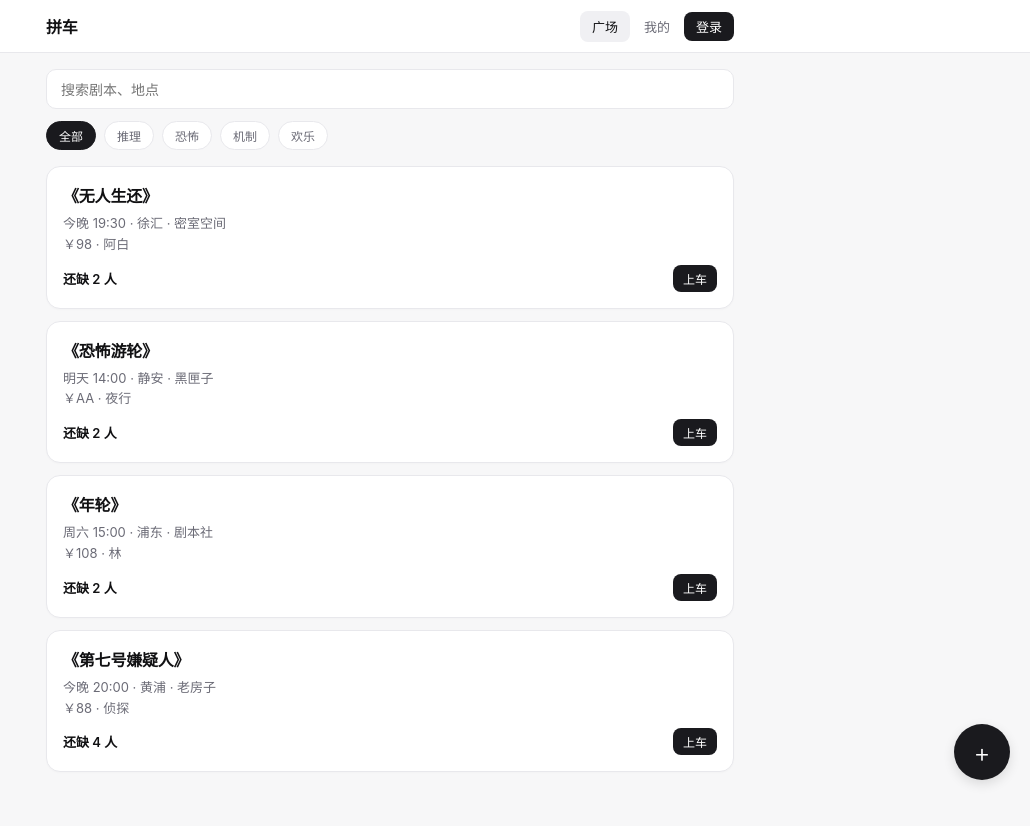
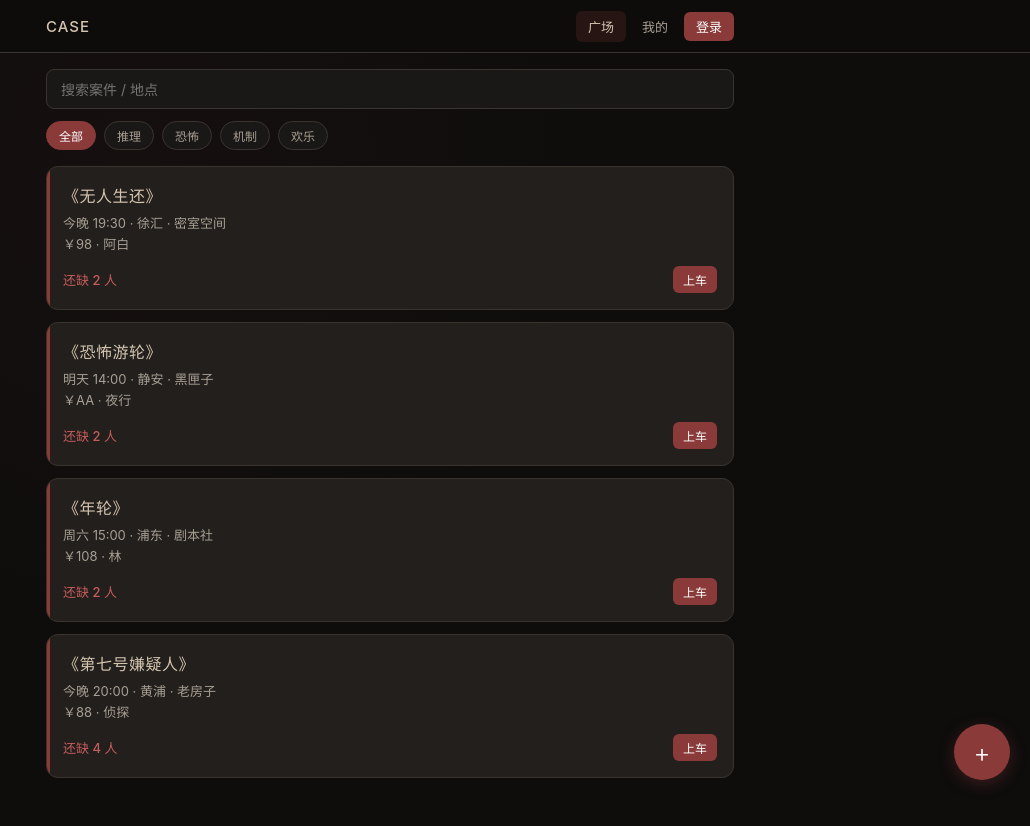
Before and after one commit to linshengwengshuai-afk/jubensha-carpool, a plain HTML site: page index.html in a window 1280 px wide. Shown: the whole page, without its empty margins (250-1280 px from the left). Drawn offline with nearby package versions, Linux system fonts and the light colour scheme; no server answers.

Commit message:
Mystery detective aesthetic UI with burgundy accents

```diff
--- a/index.html
+++ b/index.html
@@ -3,47 +3,49 @@
 <head>
 <meta charset="UTF-8">
 <meta name="viewport" content="width=device-width, initial-scale=1.0, maximum-scale=1.0, user-scalable=no">
-<title>剧本杀拼车</title>
+<title>拼车 · 推理</title>
 <script src="https://cdn.jsdelivr.net/npm/@supabase/supabase-js@2"></script>
 <style>
 :root{
-  --bg:#f7f7f8;
-  --surface:#ffffff;
-  --border:#e8e8ec;
-  --text:#111113;
-  --sub:#6b6b76;
-  --accent:#1a1a1e;
-  --soft:#f0f0f3;
+  --bg:#0e0d0c;
+  --surface:#1a1816;
+  --card:#221f1c;
+  --border:#3a342e;
+  --text:#f4efe8;
+  --sub:#a89f94;
+  --accent:#8b3a3a;
+  --accent-s:#c45c5c;
+  --warm:#d4c5b0;
 }
-*{box-sizing:border-box;margin:0;padding:0;font-family:-apple-system,BlinkMacSystemFont,"PingFang SC","SF Pro Display",sans-serif;-webkit-tap-highlight-color:transparent}
-body{background:var(--bg);min-height:100vh;color:var(--text);padding-bottom:90px}
-.header{background:rgba(255,255,255,.92);backdrop-filter:blur(16px);border-bottom:1px solid var(--border);position:sticky;top:0;z-index:100}
+*{box-sizing:border-box;margin:0;padding:0;font-family:-apple-system,BlinkMacSystemFont,"PingFang SC","Source Han Serif SC",serif;-webkit-tap-highlight-color:transparent}
+body{background:var(--bg);min-height:100vh;color:var(--text);padding-bottom:90px;background-image:radial-gradient(circle at 30% 20%,rgba(139,58,58,.06) 0%,transparent 40%)}
+.header{background:rgba(14,13,12,.88);backdrop-filter:blur(12px);border-bottom:1px solid var(--border);position:sticky;top:0;z-index:100}
 .header-inner{max-width:720px;margin:0 auto;height:52px;display:flex;justify-content:space-between;align-items:center;padding:0 16px}
-.logo{font-size:16px;font-weight:650;letter-spacing:-0.3px}
-.nav{display:flex;gap:2px;align-items:center}
-.nav-btn{background:transparent;border:none;color:var(--sub);padding:6px 12px;border-radius:8px;font-size:13px;font-weight:500;cursor:pointer}
-.nav-btn.active{background:var(--soft);color:var(--text)}
-.user-tag{background:var(--accent);color:#fff;padding:5px 12px;border-radius:8px;font-size:13px;font-weight:500;cursor:pointer}
+.logo{font-size:15px;font-weight:500;letter-spacing:1px;color:var(--warm)}
+.nav{display:flex;gap:4px;align-items:center}
+.nav-btn{background:transparent;border:none;color:var(--sub);padding:6px 12px;border-radius:6px;font-size:13px;cursor:pointer}
+.nav-btn.active{background:rgba(139,58,58,.2);color:var(--warm)}
+.user-tag{background:var(--accent);color:#fff;padding:5px 12px;border-radius:6px;font-size:13px;cursor:pointer}
 .main{max-width:720px;margin:0 auto;padding:16px}
-.search{width:100%;height:40px;background:var(--surface);border:1px solid var(--border);border-radius:10px;padding:0 14px;color:var(--text);font-size:14px;margin-bottom:12px;outline:none}
-.search:focus{border-color:#ccc}
+.search{width:100%;height:40px;background:var(--surface);border:1px solid var(--border);border-radius:8px;padding:0 14px;color:var(--text);font-size:14px;margin-bottom:12px;outline:none}
 .chips{display:flex;gap:8px;flex-wrap:wrap;margin-bottom:16px}
 .chip{background:var(--surface);border:1px solid var(--border);color:var(--sub);font-size:12px;padding:5px 12px;border-radius:20px;cursor:pointer}
 .chip.active{background:var(--accent);border-color:var(--accent);color:#fff}
 .grid{display:grid;gap:12px}
-.card{background:var(--surface);border:1px solid var(--border);border-radius:14px;padding:16px;box-shadow:0 1px 2px rgba(0,0,0,.02)}
-.card-title{font-size:16px;font-weight:600;margin-bottom:6px;letter-spacing:-0.2px}
-.card-meta{font-size:13px;color:var(--sub);line-height:1.6;margin-bottom:10px}
-.need{font-size:13px;font-weight:600;color:var(--text)}
-.btn{background:var(--accent);color:#fff;border:none;padding:7px 14px;border-radius:8px;font-size:13px;font-weight:500;cursor:pointer}
+.card{background:var(--card);border:1px solid var(--border);border-radius:12px;padding:16px;position:relative;overflow:hidden}
+.card::before{content:'';position:absolute;left:0;top:0;bottom:0;width:3px;background:var(--accent)}
+.card-title{font-size:16px;font-weight:500;margin-bottom:6px;color:var(--warm);letter-spacing:0.5px}
+.card-meta{font-size:13px;color:var(--sub);line-height:1.65;margin-bottom:10px}
+.need{font-size:13px;font-weight:500;color:var(--accent-s)}
+.btn{background:var(--accent);color:#fff;border:none;padding:7px 14px;border-radius:6px;font-size:13px;cursor:pointer}
 .btn-sm{padding:5px 10px;font-size:12px}
-.btn-ghost{background:transparent;border:1px solid var(--border);color:var(--sub);padding:5px 10px;border-radius:8px;font-size:12px;cursor:pointer}
-.fab{position:fixed;bottom:20px;right:20px;width:56px;height:56px;border-radius:50%;background:var(--accent);color:#fff;border:none;font-size:26px;font-weight:300;box-shadow:0 4px 12px rgba(0,0,0,.12);z-index:90;cursor:pointer}
-.modal{position:fixed;inset:0;background:rgba(0,0,0,.4);display:flex;align-items:flex-end;justify-content:center;z-index:200}
-.modal-card{background:var(--surface);border-radius:16px 16px 0 0;padding:20px;width:100%;max-width:420px;max-height:88vh;overflow-y:auto}
+.btn-ghost{background:transparent;border:1px solid var(--border);color:var(--sub);padding:5px 10px;border-radius:6px;font-size:12px;cursor:pointer}
+.fab{position:fixed;bottom:20px;right:20px;width:56px;height:56px;border-radius:50%;background:var(--accent);color:#fff;border:none;font-size:26px;font-weight:300;box-shadow:0 4px 16px rgba(139,58,58,.35);z-index:90;cursor:pointer}
+.modal{position:fixed;inset:0;background:rgba(0,0,0,.65);display:flex;align-items:flex-end;justify-content:center;z-index:200}
+.modal-card{background:var(--surface);border-radius:16px 16px 0 0;padding:20px;width:100%;max-width:420px;max-height:88vh;overflow-y:auto;border-top:1px solid var(--border)}
 .form-group{margin-bottom:12px}
-.form-group label{display:block;font-size:12px;color:var(--sub);margin-bottom:4px;font-weight:500}
-.form-group input{width:100%;background:var(--bg);border:1px solid var(--border);color:var(--text);height:40px;border-radius:8px;padding:0 12px;font-size:14px;outline:none}
+.form-group label{display:block;font-size:12px;color:var(--sub);margin-bottom:4px}
+.form-group input{width:100%;background:var(--bg);border:1px solid var(--border);color:var(--text);height:40px;border-radius:6px;padding:0 12px;font-size:14px;outline:none}
 .empty{text-align:center;padding:48px 16px;color:var(--sub);font-size:14px}
 @media(min-width:700px){.modal{align-items:center}.modal-card{border-radius:16px;max-height:80vh}}
 </style>
@@ -51,7 +53,7 @@ body{background:var(--bg);min-height:100vh;color:var(--text);padding-bottom:90px
 <body>
 <header class="header">
   <div class="header-inner">
-    <div class="logo">拼车</div>
+    <div class="logo">CASE</div>
     <nav class="nav">
       <button class="nav-btn active" id="tabSquare" onclick="switchTab('square')">广场</button>
       <button class="nav-btn" id="tabMy" onclick="switchTab('my')">我的</button>
@@ -61,7 +63,7 @@ body{background:var(--bg);min-height:100vh;color:var(--text);padding-bottom:90px
 </header>
 <main class="main">
   <section id="pageSquare">
-    <input class="search" id="searchInput" placeholder="搜索剧本、地点" oninput="renderSquare()">
+    <input class="search" id="searchInput" placeholder="搜索案件 / 地点" oninput="renderSquare()">
     <div class="chips">
       <span class="chip active" onclick="setTag('全部',this)">全部</span>
       <span class="chip" onclick="setTag('推理',this)">推理</span>
@@ -77,8 +79,8 @@ body{background:var(--bg);min-height:100vh;color:var(--text);padding-bottom:90px
 
 <div id="authModal" class="modal" style="display:none">
   <div class="modal-card">
-    <h3 style="font-weight:600;margin-bottom:8px" id="authTitle">登录</h3>
-    <p style="font-size:13px;color:var(--sub);margin-bottom:16px">账号密码即可，数据跟账号走。</p>
+    <h3 style="font-weight:500;margin-bottom:8px;color:var(--warm)" id="authTitle">登录</h3>
+    <p style="font-size:13px;color:var(--sub);margin-bottom:16px">账号密码即可，案件记录跟账号走。</p>
     <form id="authForm">
       <div class="form-group"><label>账号</label><input id="authUser" required></div>
       <div class="form-group"><label>密码</label><input type="password" id="authPass" required></div>
@@ -95,7 +97,7 @@ body{background:var(--bg);min-height:100vh;color:var(--text);padding-bottom:90px
 
 <div id="pubModal" class="modal" style="display:none">
   <div class="modal-card">
-    <h3 style="font-weight:600;margin-bottom:12px">发起拼车</h3>
+    <h3 style="font-weight:500;margin-bottom:12px;color:var(--warm)">发起拼车</h3>
     <form id="pubForm">
       <div class="form-group"><label>剧本名称</label><input id="fName" required></div>
       <div class="form-group"><label>开局时间</label><input id="fTime" required placeholder="今晚 19:00"></div>
@@ -193,7 +195,7 @@ function renderSquare(){
     return(!q||text.includes(q))&&(tag==='全部'||(c.tags||[]).some(x=>String(x).includes(tag)));
   });
   const el=document.getElementById('squareList');
-  el.innerHTML=list.length?'':'<div class="empty">暂无拼车</div>';
+  el.innerHTML=list.length?'':'<div class="empty">暂无案件</div>';
   list.forEach(c=>{
     const need=Math.max(0,(c.total_count||0)-(c.current_count||0));
     const isMine=currentUser&&c.creator_id===currentUser.id;
@@ -213,7 +215,7 @@ function renderSquare(){
 
 function renderMy(){
   const el=document.getElementById('myList');
-  if(!currentUser){el.innerHTML='<div class="empty">登录后查看我的拼车</div>';return}
+  if(!currentUser){el.innerHTML='<div class="empty">登录后查看我的案件</div>';return}
   const mine=cars.filter(c=>c.creator_id===currentUser.id);
   el.innerHTML=mine.length?'':'<div class="empty">还没有发起的拼车</div>';
   mine.forEach(c=>{
```
